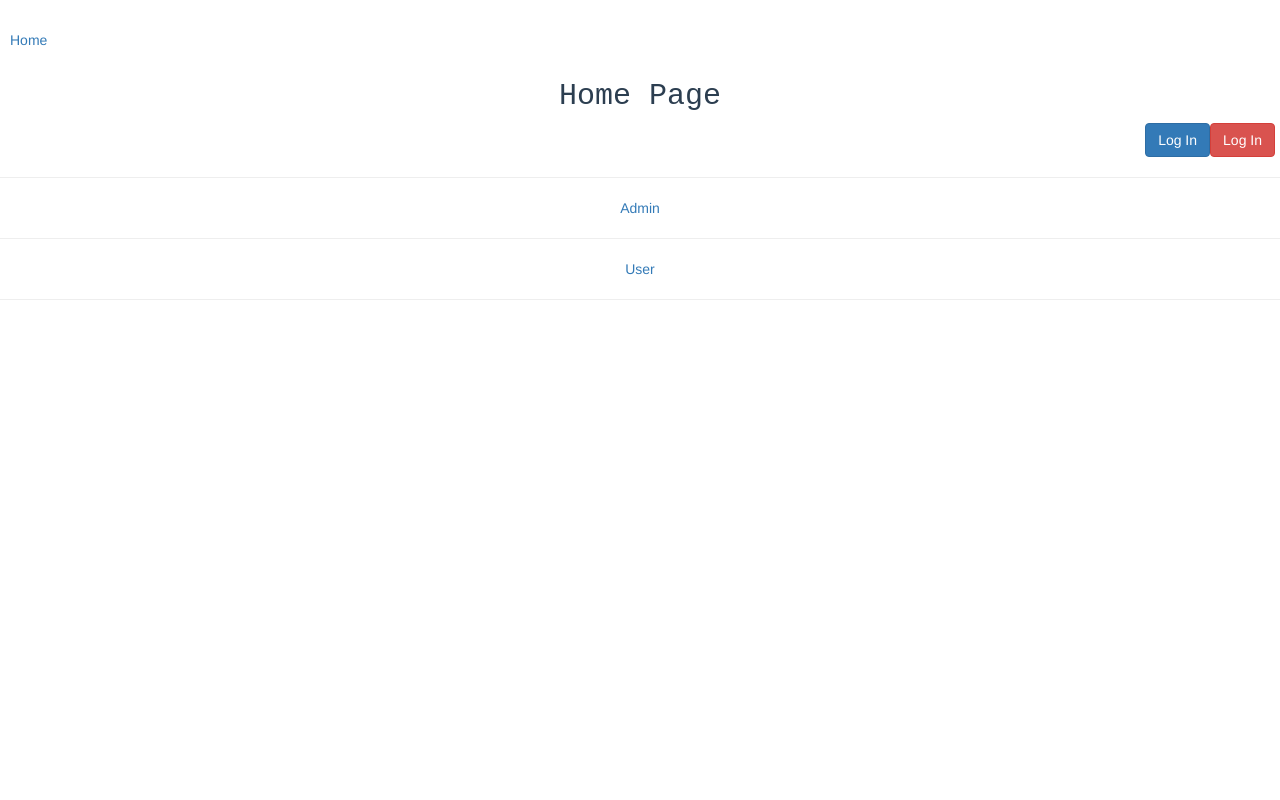
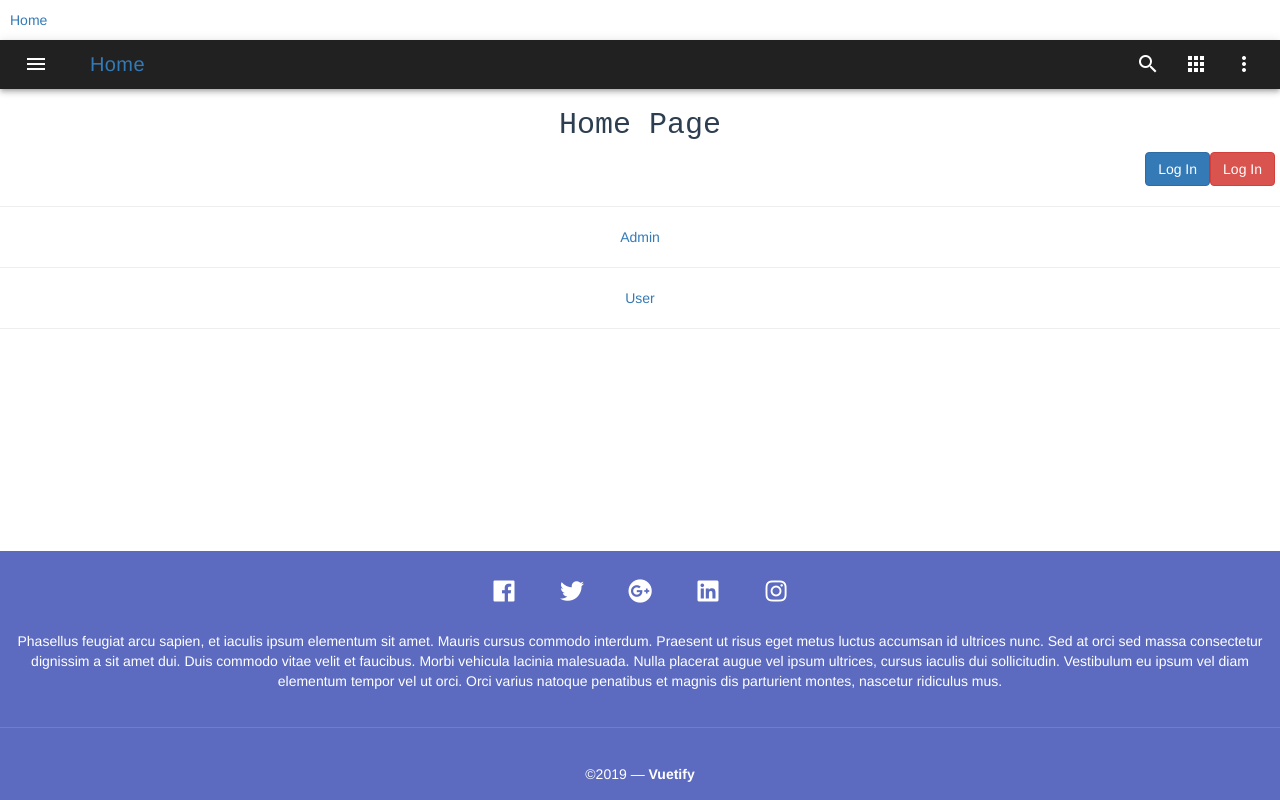
Before and after one commit to abhishekaxovel/axovel-vue-ui, a Vue app: page /#/ in a window 1280 px wide. Built offline with nearby package versions, Linux system fonts and the light colour scheme.

Commit message:
add toolbar and footer

```diff
--- a/index.html
+++ b/index.html
@@ -6,8 +6,9 @@
     <link rel="stylesheet" href="https://use.fontawesome.com/releases/v5.7.2/css/all.css" integrity="sha384-fnmOCqbTlWIlj8LyTjo7mOUStjsKC4pOpQbqyi7RrhN7udi9RwhKkMHpvLbHG9Sr" crossorigin="anonymous">
     <link rel="stylesheet" href="https://maxcdn.bootstrapcdn.com/bootstrap/3.4.0/css/bootstrap.min.css">
     <link href='https://fonts.googleapis.com/css?family=Roboto:100,300,400,500,700,900|Material+Icons' rel="stylesheet">
-    <script src="https://ajax.googleapis.com/ajax/libs/jquery/3.3.1/jquery.min.js"></script>
-    <script src="https://maxcdn.bootstrapcdn.com/bootstrap/3.4.0/js/bootstrap.min.js"></script>
+    <link href="https://fonts.googleapis.com/css?family=Material+Icons" rel="stylesheet">
+    <!-- <script src="https://ajax.googleapis.com/ajax/libs/jquery/3.3.1/jquery.min.js"></script> -->
+    <!-- <script src="https://maxcdn.bootstrapcdn.com/bootstrap/3.4.0/js/bootstrap.min.js"></script> -->
     <meta name="viewport" content="width=device-width,initial-scale=1.0">
     <title>my-vue-app</title>
   </head>
--- a/package.json
+++ b/package.json
@@ -38,6 +38,7 @@
     "file-loader": "^1.1.4",
     "friendly-errors-webpack-plugin": "^1.6.1",
     "html-webpack-plugin": "^2.30.1",
+    "material-design-icons-iconfont": "^4.0.5",
     "nightwatch": "^0.9.12",
     "node-notifier": "^5.1.2",
     "optimize-css-assets-webpack-plugin": "^3.2.0",
--- a/src/App.vue
+++ b/src/App.vue
@@ -1,6 +1,5 @@
 <template>
   <div id="app">
-    <!-- <img src="./assets/logo.png"> -->
     <div class="home-btn">
       <router-link to="/">Home</router-link>
     </div>
@@ -21,7 +20,7 @@ export default {
   -moz-osx-font-smoothing: grayscale;
   text-align: center;
   color: #2c3e50;
-  margin-top: 20px;
+  /* margin-top: 20px; */
 }
 
 .home-btn{
--- a/src/components/Admin.vue
+++ b/src/components/Admin.vue
@@ -2,7 +2,15 @@
 
 <div class="admin">
 
-              <h1> {{ msg }} </h1>
+  <div> <h1> {{ msg }} </h1> </div>
+
+          <!-- <div>
+            <h1 style="display: -webkit-box;"> {{ msg }} </h1>
+            <v-btn color="warning" fab dark>
+              <v-icon>account_circle</v-icon>
+            </v-btn>
+          </div> -->
+
               <!-- <User></User> -->
               <hr>
   <div>
@@ -78,8 +86,7 @@
 <script>
 import User from './User'
 import HelloWorld from './HelloWorld'
-import axios from 'axios';
-
+import axios from 'axios'
 
 export default {
 name: 'Admin',
@@ -98,6 +105,7 @@ created() {
 
     axios.get(`http://localhost:3700/users/users`)
     .then(res => {
+      // this.email = res.data.email;
      console.log('res here...', res.data);
     })
     .catch(e => {
--- /dev/null
+++ b/src/components/Footer.vue
@@ -0,0 +1,55 @@
+<template>
+  <v-footer
+    dark
+    height="auto"
+    fixed="true"
+  >
+    <v-card
+      flat
+      tile
+      class="indigo lighten-1 white--text text-xs-center"
+    >
+      <v-card-text>
+        <v-btn
+          v-for="icon in icons"
+          :key="icon"
+          class="mx-3 white--text"
+          icon
+        >
+          <v-icon size="24px">{{ icon }}</v-icon>
+        </v-btn>
+      </v-card-text>
+
+      <v-card-text class="white--text pt-0">
+        Phasellus feugiat arcu sapien, et iaculis ipsum elementum sit amet.
+        Mauris cursus commodo interdum. Praesent ut risus eget metus luctus
+        accumsan id ultrices nunc. Sed at orci sed massa consectetur dignissim
+        a sit amet dui. Duis commodo vitae velit et faucibus. Morbi vehicula
+        lacinia malesuada. Nulla placerat augue vel ipsum ultrices, cursus iaculis
+        dui sollicitudin. Vestibulum eu ipsum vel diam elementum tempor vel ut orci.
+        Orci varius natoque penatibus et magnis dis parturient montes, nascetur
+        ridiculus mus.
+      </v-card-text>
+
+      <v-divider></v-divider>
+
+      <v-card-text class="white--text">
+        &copy;2019 — <strong>Vuetify</strong>
+      </v-card-text>
+    </v-card>
+  </v-footer>
+</template>
+
+<script>
+  export default {
+    data: () => ({
+      icons: [
+        'fab fa-facebook',
+        'fab fa-twitter',
+        'fab fa-google-plus',
+        'fab fa-linkedin',
+        'fab fa-instagram'
+      ]
+    })
+  }
+</script>
--- /dev/null
+++ b/src/components/Toolbar.vue
@@ -0,0 +1,28 @@
+<template>
+  <v-toolbar
+    dark color="dark-blue"
+    height="auto"
+  >
+    <v-toolbar-side-icon></v-toolbar-side-icon>
+
+    <v-toolbar-title class="white--text">
+    <div class="home-btn">
+      <router-link to="/">Home</router-link>
+    </div>
+    </v-toolbar-title>
+
+    <v-spacer></v-spacer>
+
+    <v-btn icon>
+      <v-icon>search</v-icon>
+    </v-btn>
+
+    <v-btn icon>
+      <v-icon>apps</v-icon>
+    </v-btn>
+
+    <v-btn icon>
+      <v-icon>more_vert</v-icon>
+    </v-btn>
+  </v-toolbar>
+</template>
--- a/src/components/User.vue
+++ b/src/components/User.vue
@@ -7,7 +7,8 @@
       <hr>
       <div class="user">
 
-        <div v-for="detail in details">
+        <div v-for="(detail, i) in details"
+              :key="i">
 
               <p class="details">
                  <strong>First Name : </strong> {{detail.firstname}}
--- a/src/components/UserLogIn.vue
+++ b/src/components/UserLogIn.vue
@@ -1,33 +1,9 @@
 
 <template>
-  <v-form
-    ref="form"
-    v-model="valid"
-    lazy-validation
-  >
-    <v-text-field
-      v-model="email"
-      :rules="emailRules"
-      label="E-mail"
-      required
-    ></v-text-field>
-
-    <v-text-field
-      v-model="password"
-      :rules="passwordRules"
-      label="Password"
-      required
-    ></v-text-field>
-
-
-    <v-btn
-      :disabled="!valid"
-      color="success"
-      @click="validate"
-    >
-      LogIn
-    </v-btn>
-
+  <v-form class="form" ref="form" v-model="valid" lazy-validation>
+    <v-text-field type="email" v-model="email" :rules="emailRules" label="E-mail" required></v-text-field>
+    <v-text-field type="password" v-model="password" :rules="passwordRules" label="Password" required></v-text-field>
+    <v-btn :disabled="!valid" color="default" @click="submitForm"> LogIn </v-btn>
   </v-form>
 </template>
 
@@ -35,6 +11,7 @@
 <script>
   export default {
     data: () => ({
+      form: {},
       valid: true,
       password: '',
       passwordRules: [
@@ -53,11 +30,20 @@
         if (this.$refs.form.validate()) {
           this.snackbar = true
         }
+      },
+      submitForm(){
+       form.email = this.email
+       form.password =  this.password
+        console.log(form);
       }
     }
   }
 </script>
 
 <style>
-
+.form{
+  width: 60%;
+  text-align: end;
+  display: inline-block;
+}
 </style>
--- a/src/components/home.vue
+++ b/src/components/home.vue
@@ -1,5 +1,7 @@
 <template>
-<div> <h2 style="font-family: monospace;"> Home Page </h2>
+        <div>
+                <Toolbar></Toolbar>
+            <h2 style="font-family: monospace;"> Home Page </h2>
 
         <div class="logIn">
             <router-link class="btn btn-primary" to="./logIn">Log In</router-link>
@@ -11,14 +13,20 @@
             <hr>
             <router-link to="/user">User</router-link>
             <hr>
-      <!-- <router-link to="/hello">HelloWorld</router-link> -->
         </div>
-
+                <Footer></Footer>
         </div>
 </template>
 
 <script>
+import Toolbar from './Toolbar'
+import Footer from './Footer'
+
 export default {
+
+components: {
+    Toolbar,Footer
+},
 
 }
 </script>
--- a/src/main.js
+++ b/src/main.js
@@ -6,9 +6,7 @@ import router from './router'
 import Vuetify from 'vuetify'
 
 import 'vuetify/dist/vuetify.min.css' // Ensure you are using css-loader
-
-// main.styl
-// @import '~vuetify/src/stylus/main' // Ensure you are using stylus-loader
+// index.js or main.js
 
 Vue.use(Vuetify)
 Vue.config.productionTip = false
```
Also changed, not shown: 1 other file (tests, documents, lock files or other folders). Lines whose indentation alone changed are shown as unchanged.
